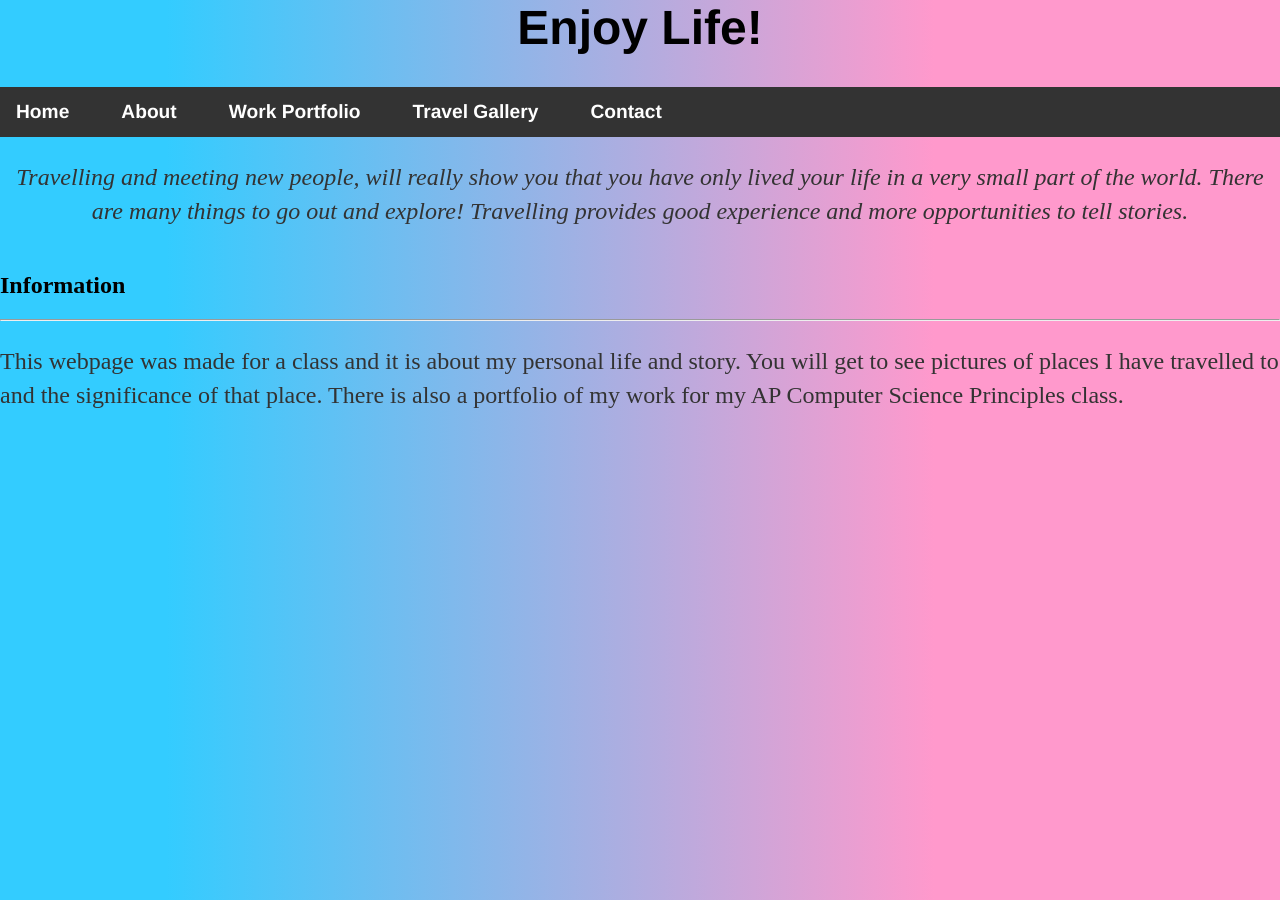
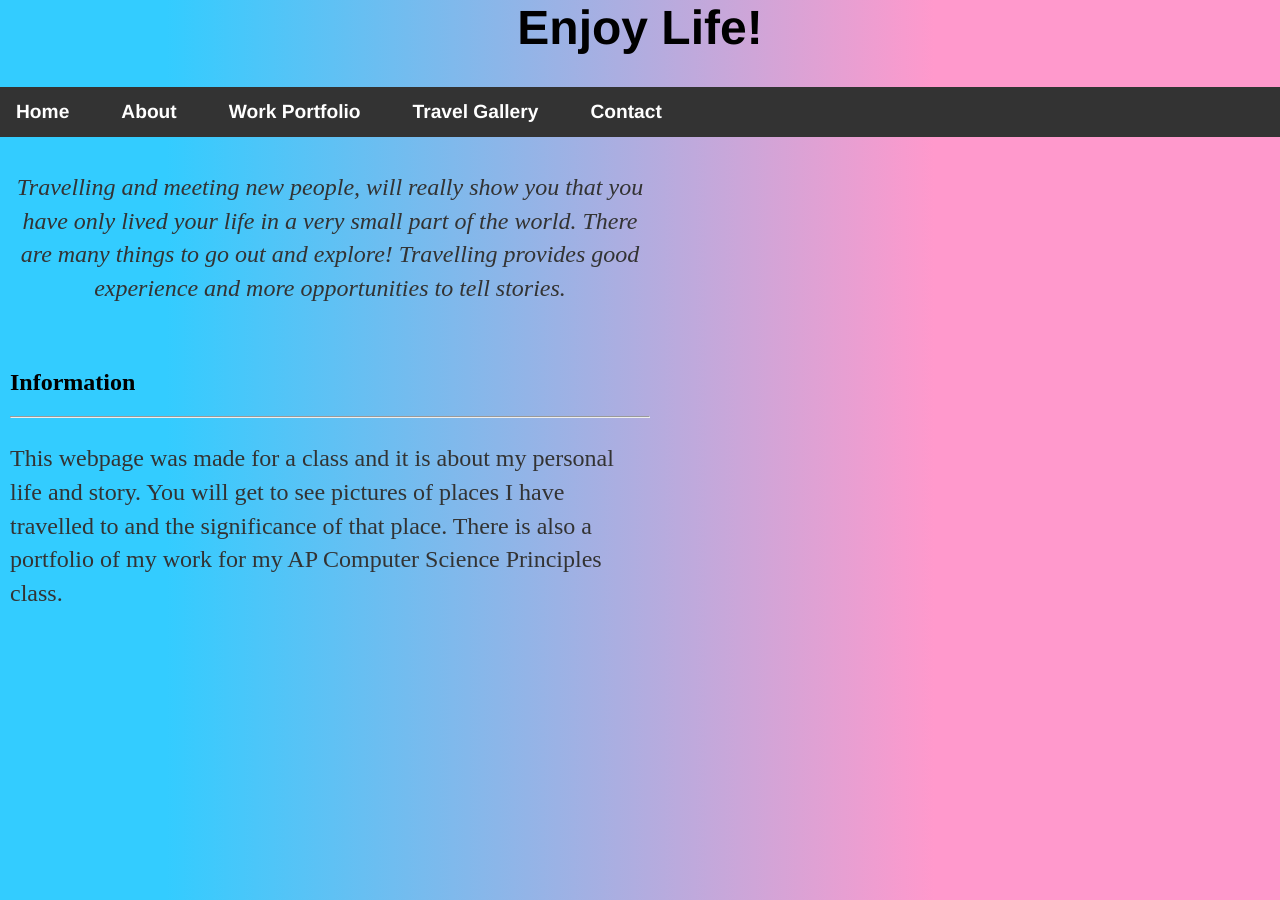
Before and after one commit to CNakano7/CNakano7.github.io, a Jekyll site: the page index.html, which Jekyll copies as it is, in a window 1280 px wide. Built offline with Jekyll 4.4.1, drawn with Linux system fonts in a browser that asks for light colours.

Commit message:
Update index.html

```diff
--- a/index.html
+++ b/index.html
@@ -27,17 +27,17 @@
 
        .column {
   float: left;
-  padding: 0px;
+  padding: 10px;
 }
 
 /* Left column */
 .column.side {
-  width: 100%;
+  width: 50%;
 }
 
 /* Middle column */
 .column.middle {
-  width: 100%;
+  width: 50%;
 }
 
 /* Clear floats after the columns */
```
